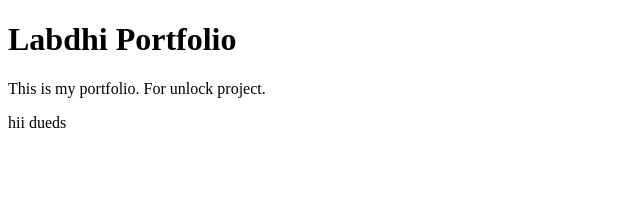
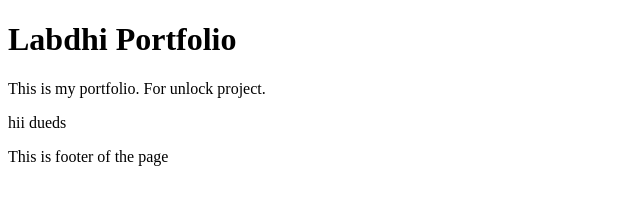
Before and after one commit to ppi-sideproject/Labdhi-Portfolio, a website: page index.html in a window 1280 px wide. Shown: the whole page, without its empty margins (0-640 px from the left). Drawn offline with Linux system fonts and the light colour scheme.

Commit message:
feat: footer added to the page

```diff
--- a/index.html
+++ b/index.html
@@ -11,5 +11,9 @@
         This is my portfolio. For unlock project.
     </p>
     <div>hii dueds</div>
+
+    <footer>
+        <p>This is footer of the page</p>
+    </footer>
 </body>
 </html>
```
